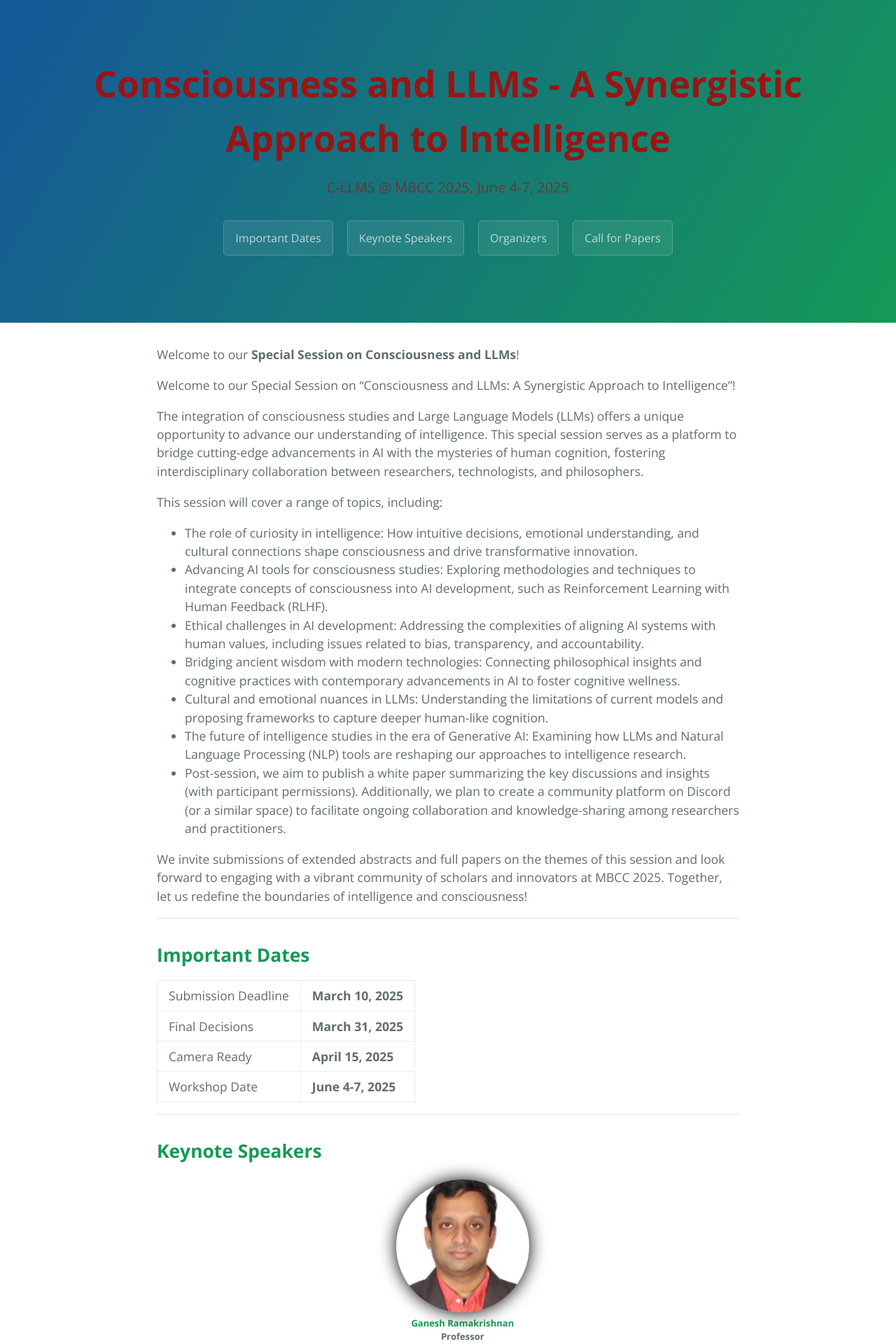
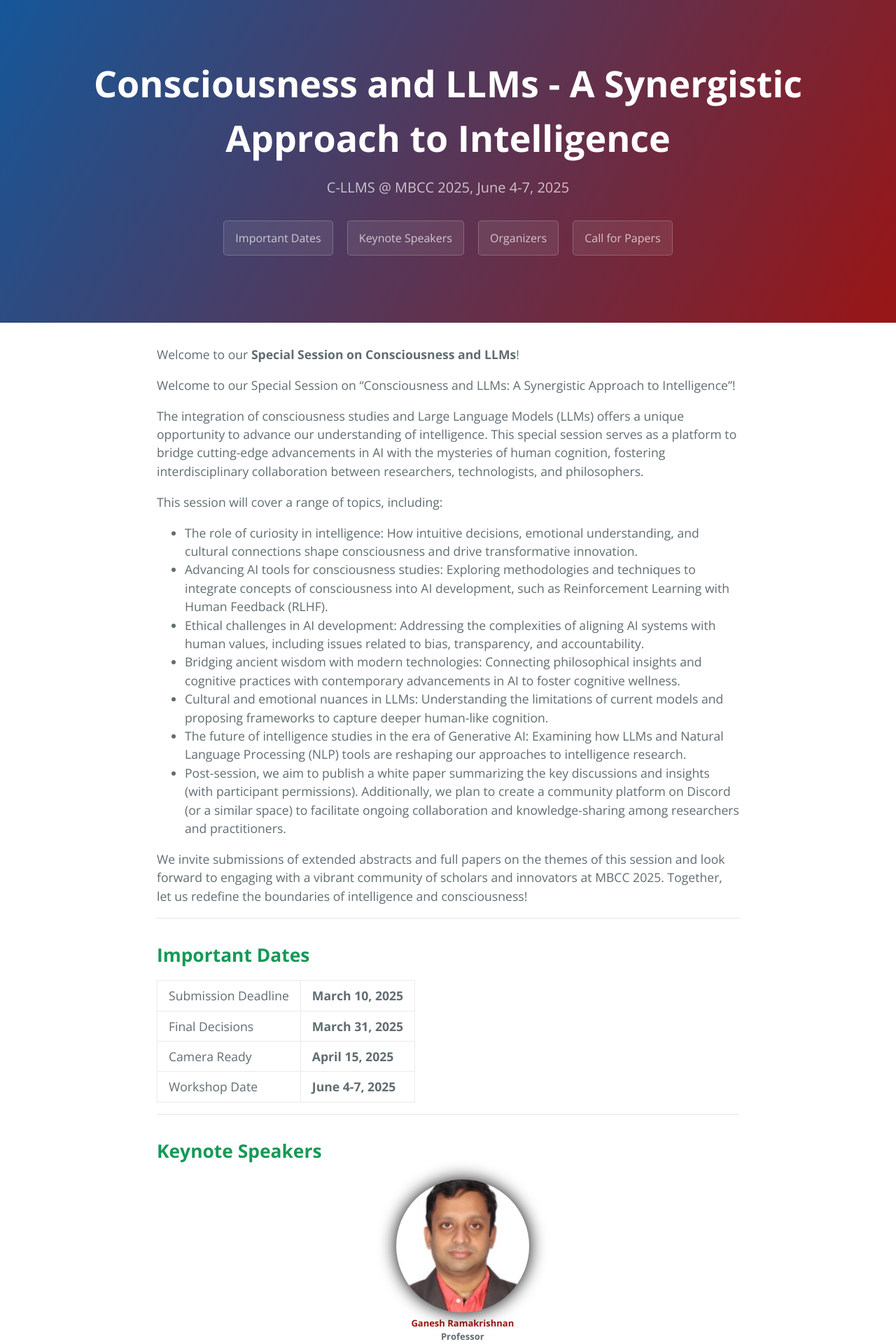
Before and after one commit to indicnlpiitmandi/indicnlpiitmandi.github.io, a Jekyll site: the page built from index.md, in a window 1280 px wide. Shown: the top 1920 px of the page at 70% size. Built offline with Jekyll 4.4.1, drawn with Linux system fonts in a browser that asks for light colours; the repository's description, which GitHub fills in, is left out.

Commit message:
Update variables.scss

```diff
--- a/_sass/variables.scss
+++ b/_sass/variables.scss
@@ -3,8 +3,8 @@ $large-breakpoint: 64em !default;
 $medium-breakpoint: 42em !default;
 
 // Headers
-$header-heading-color: #991515 !default;
-$header-bg-color: #159957 !default;
+$header-heading-color: #fff !default;
+$header-bg-color: #991515 !default;
 $header-bg-color-secondary: #155799 !default;
 
 // Text
```
